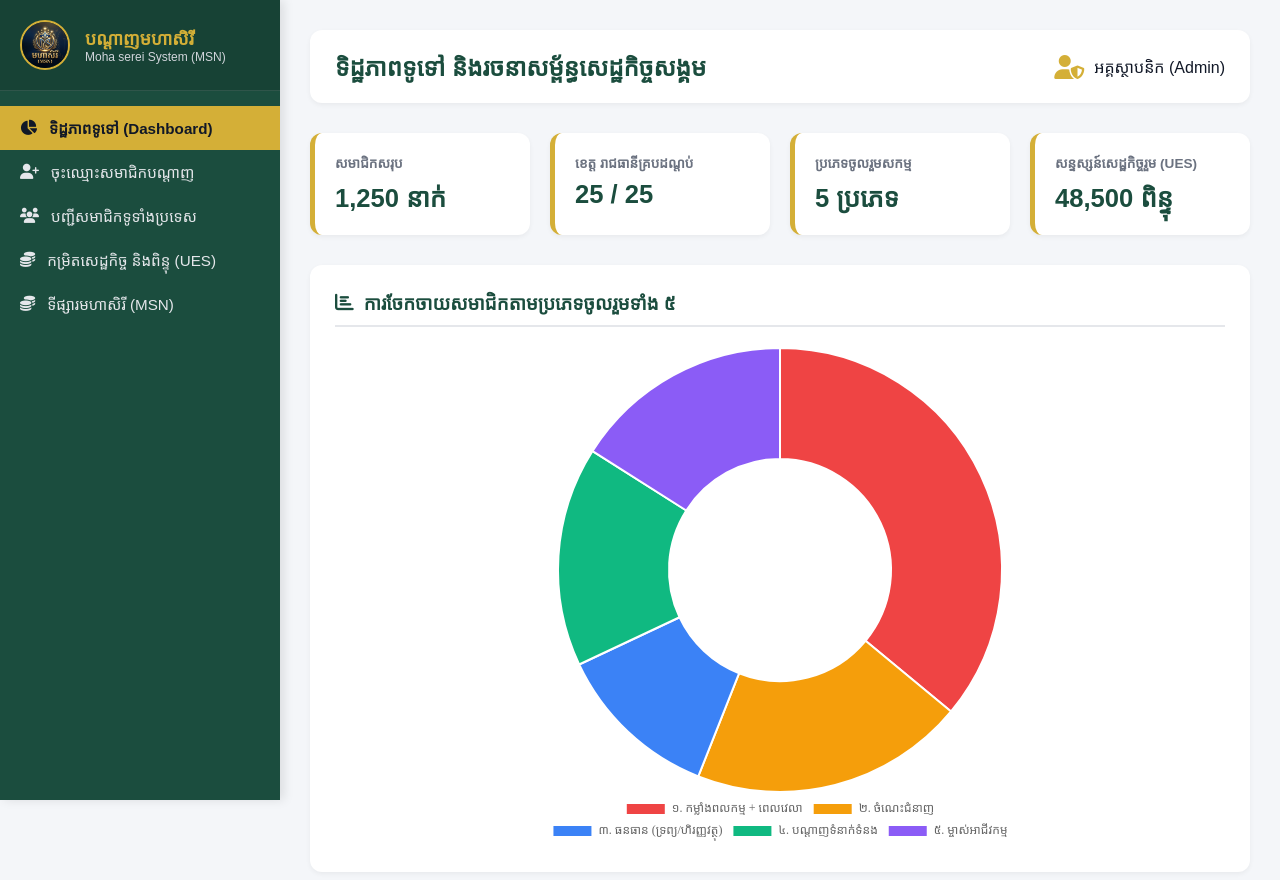
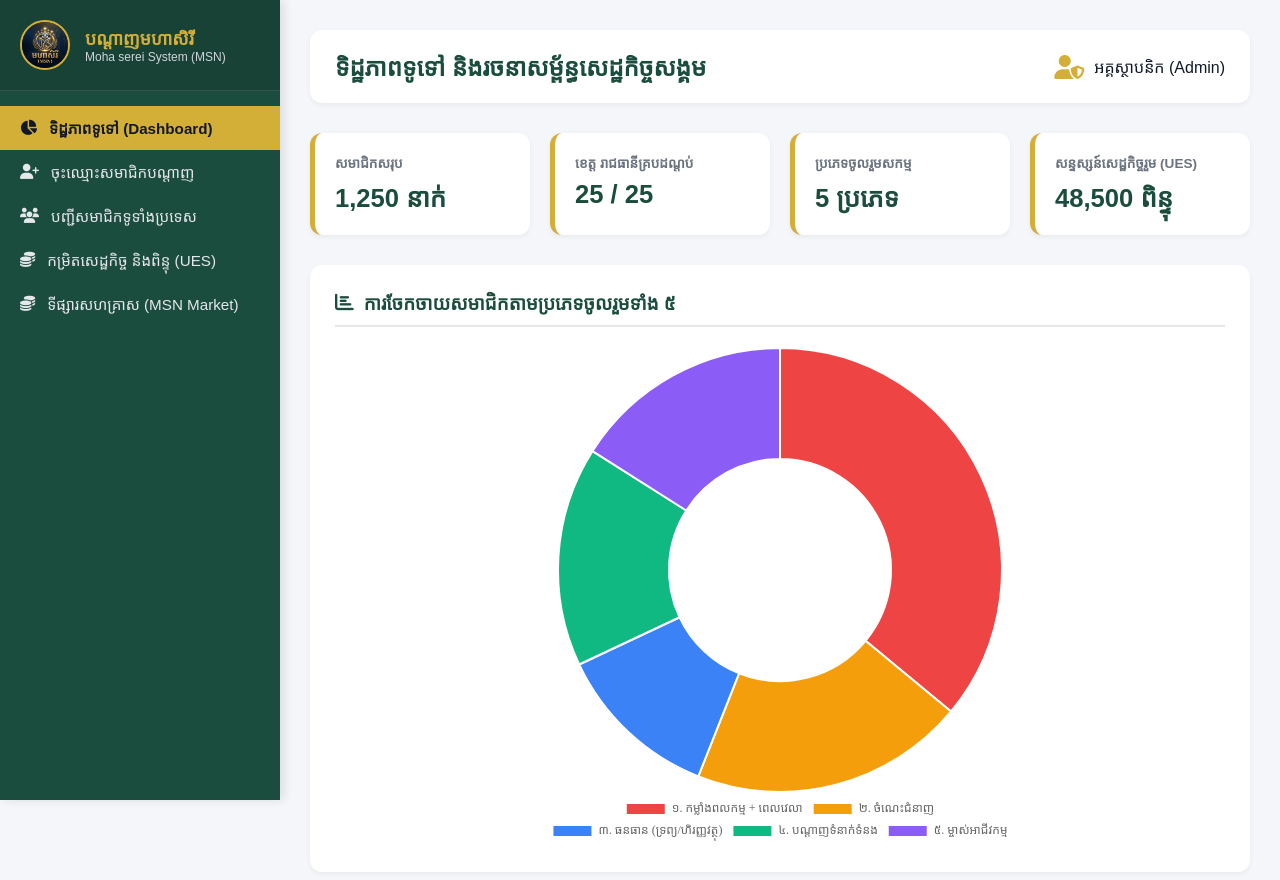
Before and after one commit to mohaserey/moha_serei_system_update, a plain HTML site: page index.html in a window 1280 px wide. Drawn offline with nearby package versions, Linux system fonts and the light colour scheme; a web font is replaced by a local one.

Commit message:
Update index.html

```diff
--- a/index.html
+++ b/index.html
@@ -252,7 +252,7 @@
             <li><a href="https://mohaserey.github.io/moha_serei_system_update_registration/" class="nav-link" onclick="switchTab('registration', event)"><i class="fas fa-user-plus"></i> ចុះឈ្មោះសមាជិកបណ្ដាញ</a></li>
             <li><a href="https://mohaserey.github.io/moha_serei_system_update_member/" class="nav-link" onclick="switchTab('members', event)"><i class="fas fa-users"></i> បញ្ជីសមាជិកទូទាំងប្រទេស</a></li>
             <li><a href="https://mohaserey.github.io/moha_serei_system_update_economy/" class="nav-link" onclick="switchTab('economy', event)"><i class="fas fa-coins"></i> កម្រិតសេដ្ឋកិច្ច និងពិន្ទុ (UES)</a></li>
-            <li><a href="https://mohaserey.github.io/moha_serei_system_update_msn_market/" class="nav-link" onclick="switchTab('msn_market', event)"><i class="fas fa-coins"></i> ទីផ្សារមហាសិរី (MSN)</a></li>
+            <li><a href="https://mohaserey.github.io/moha_serei_system_update_msn_market/" class="nav-link" onclick="switchTab('msn_market', event)"><i class="fas fa-coins"></i> ទីផ្សារសហគ្រាស (MSN Market)</a></li>
         </ul>
     </aside>
 
```
